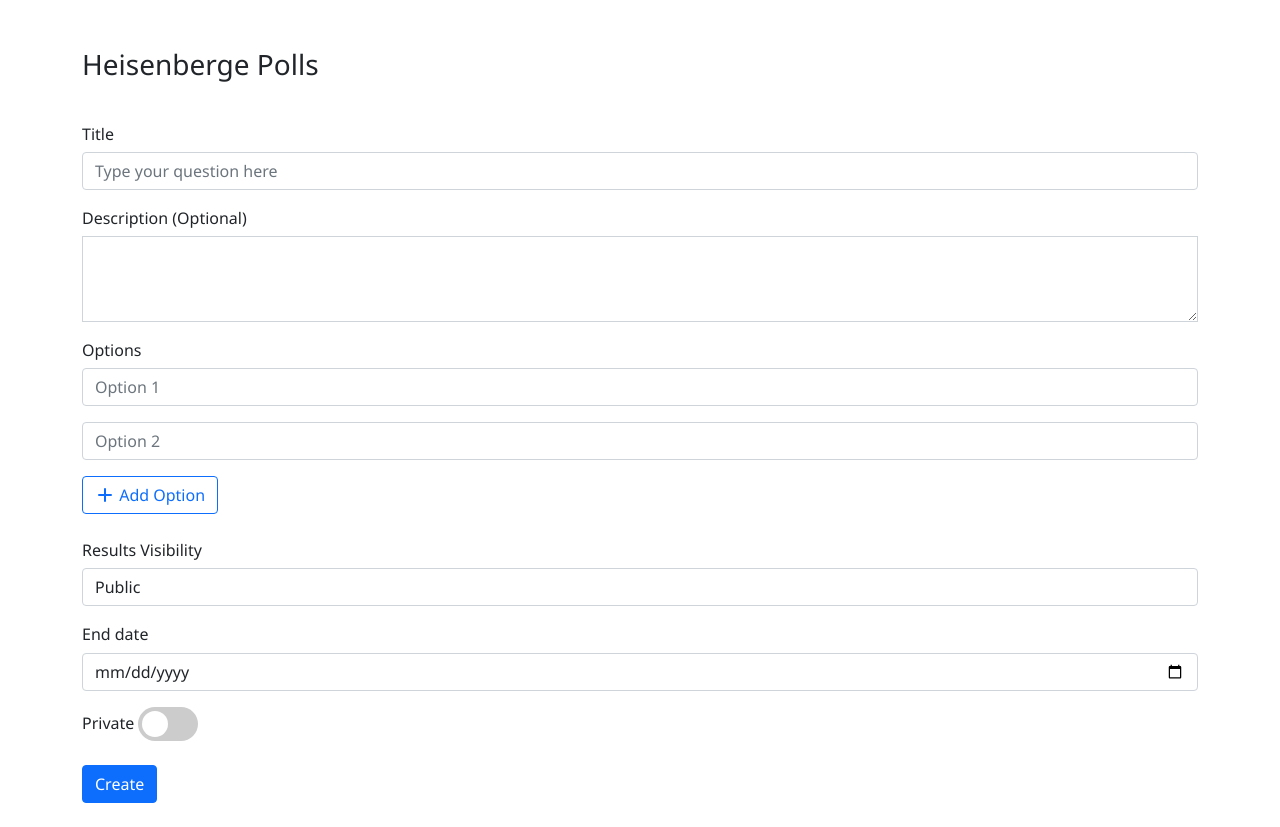
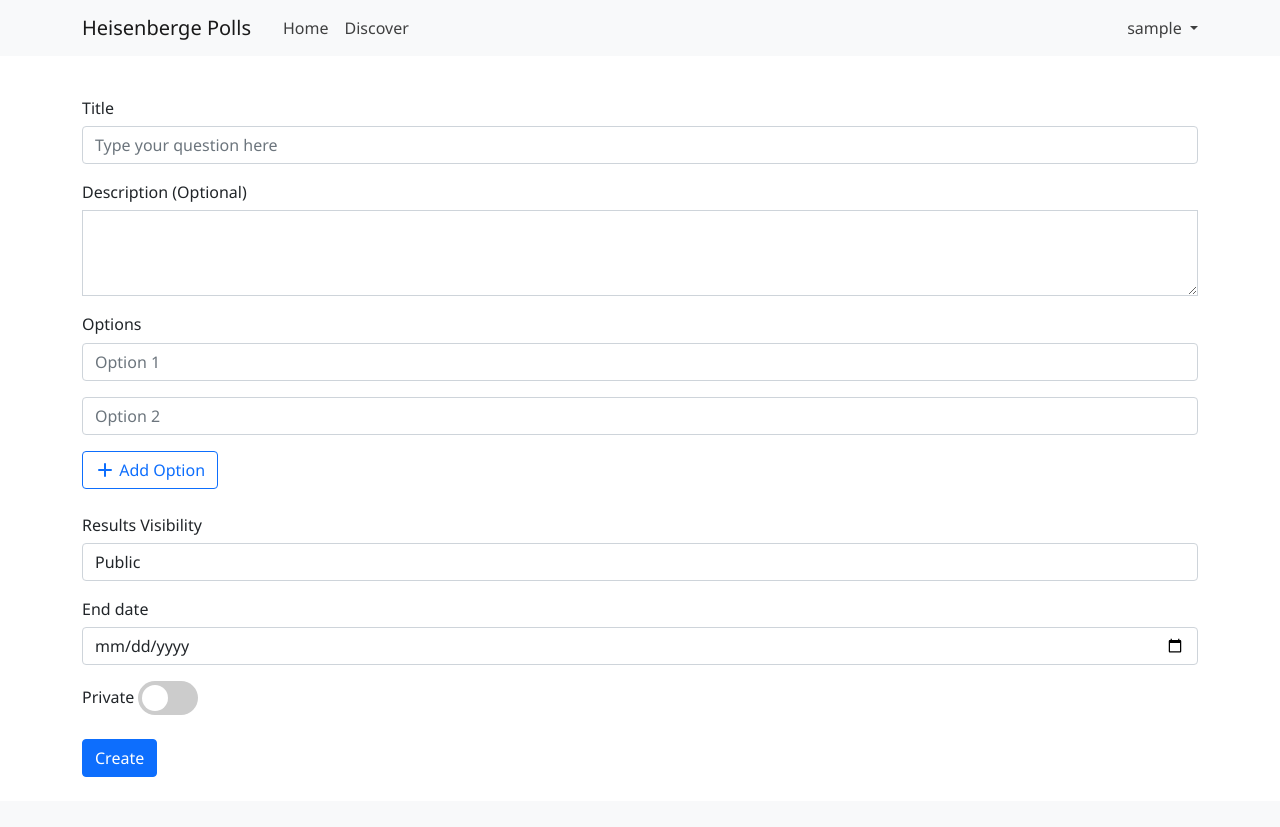
Before and after one commit to disalad/poll-maker, a PHP site: template views/poll/create.php in a window 1280 px wide. After the commit the page ends 777 px from the top, so only its background shows below. Run offline with PHP 8.4, Linux system fonts and the light colour scheme; the template is opened without the code that fills it, so the values that code supplies are empty; the visitor is signed in with stand-in values (Sample User, id 1).

Commit message:
Add navigation bar to the top of the page

```diff
--- /dev/null
+++ b/dist/css/nav.css
@@ -0,0 +1,37 @@
+.mr-4 {
+    margin-right: 1.5rem;
+}
+
+.dropdown {
+    display: table !important;
+    position: relative;
+}
+
+#dropdownMenuLink {
+    text-decoration: none;
+    display: table-cell;
+    vertical-align: middle;
+    padding: 0.5rem 0;
+}
+
+.dropdown-menu {
+    margin-top: 0 !important;
+    position: absolute !important;
+}
+
+.navbar-light .navbar-nav .nav-link,
+#dropdownMenuLink {
+    color: rgba(0, 0, 0, .75) !important;
+}
+
+.navbar-light .navbar-nav .nav-link:hover,
+#dropdownMenuLink:hover {
+    color: rgba(0, 0, 0, .95) !important;
+}
+
+@media screen and (min-width: 992px) {
+    .sign-up-btn,
+    .dropdown {
+        margin-left: auto !important;
+    }
+}
--- /dev/null
+++ b/includes/nav.php
@@ -0,0 +1,37 @@
+<nav class="navbar navbar-expand-lg navbar-light bg-light">
+    <div class="container">
+        <a class="navbar-brand mr-4" href="/">Heisenberge Polls</a>
+        <button class="navbar-toggler" type="button" data-bs-toggle="collapse" data-bs-target="#navbarSupportedContent" aria-controls="navbarSupportedContent" aria-expanded="false" aria-label="Toggle navigation">
+            <span class="navbar-toggler-icon"></span>
+        </button>
+        <div class="collapse navbar-collapse" id="navbarSupportedContent">
+            <ul class="navbar-nav mr-auto" style="width: 100%">
+                <li class="nav-item active">
+                    <a class="nav-link" href="/">Home</a>
+                </li>
+                <li class="nav-item">
+                    <a class="nav-link" href="/discover">Discover</a>
+                </li>
+                <?php if (!isset($_SESSION["username"])) : ?>
+                    <li class="nav-item sign-up-btn">
+                        <a class="nav-link" href="/auth/login">Sign In</a>
+                    </li>
+                    <li class="nav-item">
+                        <a class="nav-link" href="/auth/register">Register</a>
+                    </li>
+                <?php else : ?>
+                    <li class="dropdown">
+                        <a class="dropdown-toggle" href="" id="dropdownMenuLink" data-bs-toggle="dropdown" aria-expanded="false">
+                            <?php echo $_SESSION["username"] ?>
+                        </a>
+                        <ul class="dropdown-menu" aria-labelledby="dropdownMenuButton1">
+                            <li><a class="dropdown-item" href="/settings">Settings</a></li>
+                            <li><a class="dropdown-item" href="/auth/logout">Log Out</a></li>
+                            <li><a class="dropdown-item" href="/auth/delete-account">Delete My Account</a></li>
+                        </ul>
+                    </li>
+                <?php endif; ?>
+            </ul>
+        </div>
+    </div>
+</nav>
--- a/views/auth/delete-account.php
+++ b/views/auth/delete-account.php
@@ -47,11 +47,13 @@ if (isset($_POST['submit'])) {
     <meta charset="UTF-8">
     <meta http-equiv="X-UA-Compatible" content="IE=edge">
     <meta name="viewport" content="width=device-width, initial-scale=1.0">
+    <link rel="stylesheet" href="/dist/css/nav.css">
     <link href="https://cdn.jsdelivr.net/npm/bootstrap@5.0.2/dist/css/bootstrap.min.css" rel="stylesheet" integrity="sha384-EVSTQN3/azprG1Anm3QDgpJLIm9Nao0Yz1ztcQTwFspd3yD65VohhpuuCOmLASjC" crossorigin="anonymous">
     <title>Heisenberge Polls | Delete Account</title>
 </head>
 
 <body style="font-family:'Segoe UI'">
+    <?php include("{$_SERVER['DOCUMENT_ROOT']}/includes/nav.php") ?>
     <div class="container">
         <h3 class="mt-5 mb-4">Heisenberge Polls</h3>
         <h6 class="mt-3 mb-4"><?php echo $message ?></h6>
@@ -66,6 +68,7 @@ if (isset($_POST['submit'])) {
             </div>
         </form>
     </div>
+    <script src="https://cdn.jsdelivr.net/npm/bootstrap@5.0.2/dist/js/bootstrap.bundle.min.js" integrity="sha384-MrcW6ZMFYlzcLA8Nl+NtUVF0sA7MsXsP1UyJoMp4YLEuNSfAP+JcXn/tWtIaxVXM" crossorigin="anonymous"></script>
 </body>
 
 </html>
--- a/views/auth/login.php
+++ b/views/auth/login.php
@@ -48,11 +48,13 @@ if (isset($_POST['submit'])) {
     <meta charset="UTF-8">
     <meta http-equiv="X-UA-Compatible" content="IE=edge">
     <meta name="viewport" content="width=device-width, initial-scale=1.0">
+    <link rel="stylesheet" href="/dist/css/nav.css">
     <link href="https://cdn.jsdelivr.net/npm/bootstrap@5.0.2/dist/css/bootstrap.min.css" rel="stylesheet" integrity="sha384-EVSTQN3/azprG1Anm3QDgpJLIm9Nao0Yz1ztcQTwFspd3yD65VohhpuuCOmLASjC" crossorigin="anonymous">
     <title>Heisenberge Polls | Log In</title>
 </head>
 
 <body>
+    <?php include("{$_SERVER['DOCUMENT_ROOT']}/includes/nav.php") ?>
     <div class="container">
         <h3 class="mt-5 mb-4">Heisenberge Polls</h3>
         <h6 class="mt-3 mb-4"><?php echo $message ?></h6>
@@ -73,6 +75,7 @@ if (isset($_POST['submit'])) {
         </form>
         <h4>Don't have an account? <a href="<?php echo "/auth/register" ?>">Register</a></h4>
     </div>
+    <script src="https://cdn.jsdelivr.net/npm/bootstrap@5.0.2/dist/js/bootstrap.bundle.min.js" integrity="sha384-MrcW6ZMFYlzcLA8Nl+NtUVF0sA7MsXsP1UyJoMp4YLEuNSfAP+JcXn/tWtIaxVXM" crossorigin="anonymous"></script>
 </body>
 
 </html>
--- a/views/auth/register.php
+++ b/views/auth/register.php
@@ -113,11 +113,13 @@ if (isset($_POST['submit'])) {
     <meta charset="UTF-8">
     <meta http-equiv="X-UA-Compatible" content="IE=edge">
     <meta name="viewport" content="width=device-width, initial-scale=1.0">
+    <link rel="stylesheet" href="/dist/css/nav.css">
     <link href="https://cdn.jsdelivr.net/npm/bootstrap@5.0.2/dist/css/bootstrap.min.css" rel="stylesheet" integrity="sha384-EVSTQN3/azprG1Anm3QDgpJLIm9Nao0Yz1ztcQTwFspd3yD65VohhpuuCOmLASjC" crossorigin="anonymous">
     <title>Heisenberge Polls | Register</title>
 </head>
 
 <body style="font-family:'Segoe UI'">
+    <?php include("{$_SERVER['DOCUMENT_ROOT']}/includes/nav.php") ?>
     <div class="container">
         <h3 class="mt-5">Heisenberge Polls</h3>
         <h3><?php echo $message ?></h3>
@@ -181,8 +183,8 @@ if (isset($_POST['submit'])) {
             </div>
         </form>
         <h4>Already have an account? <a href="/auth/login">Log In</a></h4>
-        <!-- <script src="https://cdn.jsdelivr.net/npm/bootstrap@5.0.2/dist/js/bootstrap.bundle.min.js" integrity="sha384-MrcW6ZMFYlzcLA8Nl+NtUVF0sA7MsXsP1UyJoMp4YLEuNSfAP+JcXn/tWtIaxVXM" crossorigin="anonymous"></script> -->
     </div>
+    <script src="https://cdn.jsdelivr.net/npm/bootstrap@5.0.2/dist/js/bootstrap.bundle.min.js" integrity="sha384-MrcW6ZMFYlzcLA8Nl+NtUVF0sA7MsXsP1UyJoMp4YLEuNSfAP+JcXn/tWtIaxVXM" crossorigin="anonymous"></script>
 </body>
 
 </html>
--- a/views/auth/reset-password.php
+++ b/views/auth/reset-password.php
@@ -48,11 +48,13 @@ if (isset($_POST['submit'])) {
     <meta charset="UTF-8">
     <meta http-equiv="X-UA-Compatible" content="IE=edge">
     <meta name="viewport" content="width=device-width, initial-scale=1.0">
+    <link rel="stylesheet" href="/dist/css/nav.css">
     <link href="https://cdn.jsdelivr.net/npm/bootstrap@5.0.2/dist/css/bootstrap.min.css" rel="stylesheet" integrity="sha384-EVSTQN3/azprG1Anm3QDgpJLIm9Nao0Yz1ztcQTwFspd3yD65VohhpuuCOmLASjC" crossorigin="anonymous">
     <title>Heisenberge Polls | Reset Password</title>
 </head>
 
 <body style="font-family:'Segoe UI'">
+    <?php include("{$_SERVER['DOCUMENT_ROOT']}/includes/nav.php") ?>
     <div class="container">
         <h3 class="mt-5 mb-4">Heisenberge Polls</h3>
         <h6 class="mt-3 mb-4"><?php echo $message ?></h6>
@@ -72,6 +74,7 @@ if (isset($_POST['submit'])) {
             </div>
         </form>
     </div>
+    <script src="https://cdn.jsdelivr.net/npm/bootstrap@5.0.2/dist/js/bootstrap.bundle.min.js" integrity="sha384-MrcW6ZMFYlzcLA8Nl+NtUVF0sA7MsXsP1UyJoMp4YLEuNSfAP+JcXn/tWtIaxVXM" crossorigin="anonymous"></script>
 </body>
 
 </html>
--- a/views/poll/create.php
+++ b/views/poll/create.php
@@ -16,6 +16,19 @@ $user_inputs = array(
 
 function esc_str ($connection, $str) {
     return mysqli_real_escape_string($connection, $str);
+}
+
+function get_username($con) {
+    $username = $_SESSION["username"];
+    $query = "SELECT * FROM users
+            WHERE username='$username'";
+    $res = $con->query($query);
+    $rowcount = mysqli_num_rows($res);
+    if ($rowcount != 1) {
+        header("Location: /404");
+        exit();
+    }
+    return mysqli_fetch_assoc($res)["id"];
 }
 
 function validate_inputs($inputs)
@@ -40,7 +53,7 @@ function create_poll($connection, $inputs, $owner_id)
     $description = $inputs["description"];
     $result_visibility = $inputs["result_visibility"];
     $end_date = $inputs["end_date"];
-    $poll_publicity = $inputs["poll_publicity"];
+    $poll_publicity = $inputs["poll_publicity"] ? 1 : 0;
 
     // Insert data to tables
     try {
@@ -50,7 +63,7 @@ function create_poll($connection, $inputs, $owner_id)
 
         // Create the poll
         $query = "INSERT INTO polls(title, `description`, owner_id, end_date, `private`, results_visibility)
-                    VALUES ('$title', '$description', '$owner_id', '$end_date', '$poll_publicity', '$result_visibility');";
+                    VALUES ('$title', '$description', '$owner_id', '$end_date', $poll_publicity, '$result_visibility');";
         $connection->query($query);
 
         // Get poll id
@@ -70,6 +83,7 @@ function create_poll($connection, $inputs, $owner_id)
         // Try to rollback the changes if there is an error
         $query = "ROLLBACK;";
         $connection->query($query);
+        die("Internal Server Error" . $e);
     }
 
     // Redirect to root directory
@@ -89,7 +103,7 @@ if (isset($_POST['submit'])) {
         $user_inputs["options"] = $_POST['options'];
 
         $message = validate_inputs($user_inputs);
-        $owner_id = $_SESSION["username"];
+        $owner_id = get_username($con);
 
         // Create the poll if there is no error message
         if (!$message) {
@@ -110,12 +124,14 @@ if (isset($_POST['submit'])) {
     <meta name="viewport" content="width=device-width, initial-scale=1.0">
     <link href="https://cdn.jsdelivr.net/npm/bootstrap@5.0.2/dist/css/bootstrap.min.css" rel="stylesheet" integrity="sha384-EVSTQN3/azprG1Anm3QDgpJLIm9Nao0Yz1ztcQTwFspd3yD65VohhpuuCOmLASjC" crossorigin="anonymous">
     <link rel="stylesheet" href="/dist/css/create_poll.css">
+    <link rel="stylesheet" href="/dist/css/nav.css">
     <title>Heisenberge Polls | Create</title>
 </head>
 
 <body style="font-family:'Segoe UI'">
+    <?php include("{$_SERVER['DOCUMENT_ROOT']}/includes/nav.php") ?>
     <div class="container">
-        <h3 class="mt-5">Heisenberge Polls</h3>
+        <!-- <h3 class="mt-5">Heisenberge Polls</h3> -->
         <h5><?php echo $message ?></h3>
         <form action="/poll/create" method="POST" class="row g-3 mb-4 mt-4">
             <!-- Title -->
@@ -177,7 +193,7 @@ if (isset($_POST['submit'])) {
             </div>
         </form>
         <script src="/dist/js/create_poll.js"></script>
-        <!-- <script src="https://cdn.jsdelivr.net/npm/bootstrap@5.0.2/dist/js/bootstrap.bundle.min.js" integrity="sha384-MrcW6ZMFYlzcLA8Nl+NtUVF0sA7MsXsP1UyJoMp4YLEuNSfAP+JcXn/tWtIaxVXM" crossorigin="anonymous"></script> -->
+        <script src="https://cdn.jsdelivr.net/npm/bootstrap@5.0.2/dist/js/bootstrap.bundle.min.js" integrity="sha384-MrcW6ZMFYlzcLA8Nl+NtUVF0sA7MsXsP1UyJoMp4YLEuNSfAP+JcXn/tWtIaxVXM" crossorigin="anonymous"></script>
     </div>
 </body>
 
--- a/views/poll/poll.php
+++ b/views/poll/poll.php
@@ -121,10 +121,12 @@ if ($_SERVER['REQUEST_METHOD'] === "GET") {
     <meta name="viewport" content="width=device-width, initial-scale=1.0">
     <link href="https://cdn.jsdelivr.net/npm/bootstrap@5.0.2/dist/css/bootstrap.min.css" rel="stylesheet" integrity="sha384-EVSTQN3/azprG1Anm3QDgpJLIm9Nao0Yz1ztcQTwFspd3yD65VohhpuuCOmLASjC" crossorigin="anonymous">
     <link rel="stylesheet" href="/dist/css/create_poll.css">
+    <link rel="stylesheet" href="/dist/css/nav.css"><link rel="stylesheet" href="/dist/css/nav.css">
     <title><?php echo $GLOBALS["poll"]["title"] ?></title>
 </head>
 
 <body style="font-family:'Segoe UI'">
+    <?php include("{$_SERVER['DOCUMENT_ROOT']}/includes/nav.php") ?>
     <div class="container">
         <h3 class="mt-5">Heisenberge Polls</h3>
         <h5><?php echo $message ?></h3>
@@ -156,6 +158,7 @@ if ($_SERVER['REQUEST_METHOD'] === "GET") {
             </div>
         </form>
     </div>
+    <script src="https://cdn.jsdelivr.net/npm/bootstrap@5.0.2/dist/js/bootstrap.bundle.min.js" integrity="sha384-MrcW6ZMFYlzcLA8Nl+NtUVF0sA7MsXsP1UyJoMp4YLEuNSfAP+JcXn/tWtIaxVXM" crossorigin="anonymous"></script>
 </body>
 
 </html>
```
